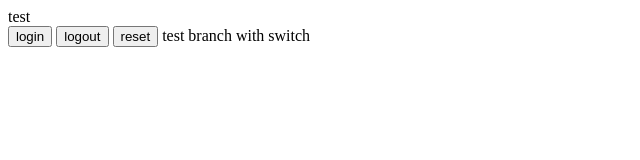
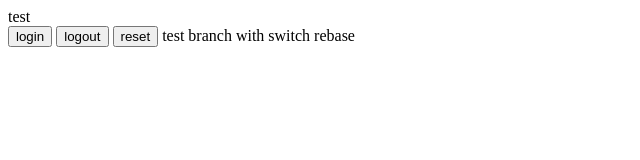
Before and after one commit to khairulp031/git1001, a plain HTML site: page index.html in a window 1280 px wide. Shown: the full height of the page, 0-640 px from the left. Drawn offline with Linux system fonts and the light colour scheme.

Commit message:
reset test

```diff
--- a/index.html
+++ b/index.html
@@ -12,5 +12,6 @@
     <button>logout</button>
     <button>reset</button>
     <span>test branch with switch</span>
+    <span>rebase</span>
 </body>
 </html>
```
